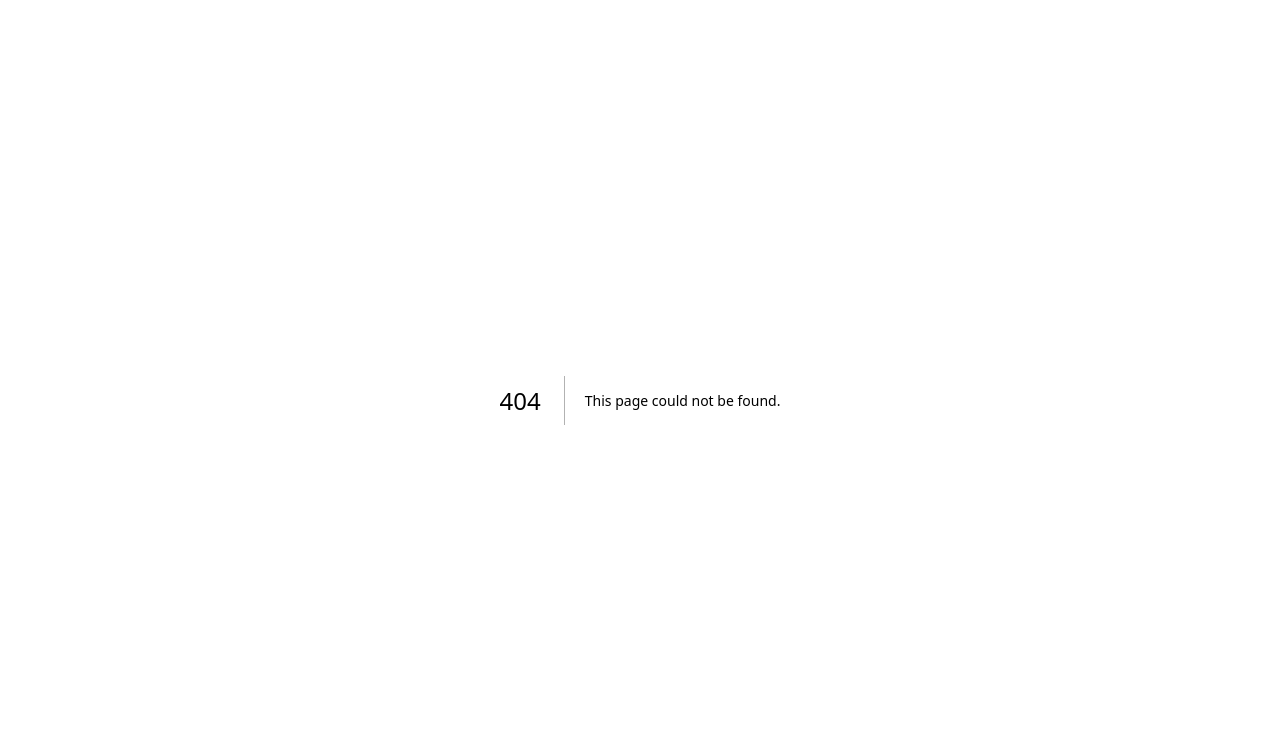
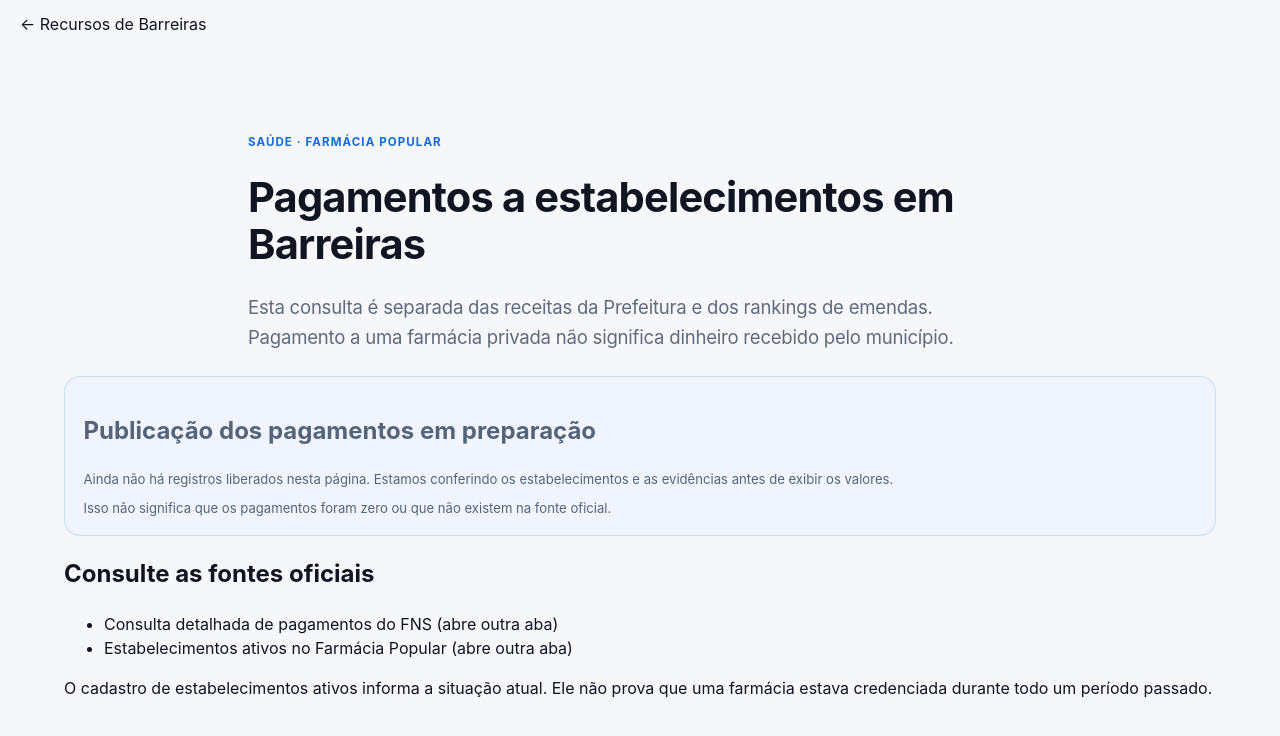
Before and after one commit to maxsuellbomfim/barreiras-em-dados, a Next.js app in the folder apps/web/: page /recursos/saude in a window 1280 px wide. Before the commit this address had no page. Shown: the top 736 px of the page. Built offline with nearby package versions, Linux system fonts and the light colour scheme.

Commit message:
feat: prepare separate health resources page with explicit pending state

```diff
--- a/apps/web/app/recursos/page.tsx
+++ b/apps/web/app/recursos/page.tsx
@@ -2737,6 +2737,7 @@ export default async function ParliamentaryResourcesPage({
         <div className="section-heading">
           <span className="eyebrow">Dinheiro que chega a Barreiras</span>
           <h1 id="resources-title">Quem destinou recursos para a cidade?</h1>
+          <p><a href="/recursos/saude">Saúde: acompanhe a preparação da consulta de Farmácia Popular →</a></p>
           <p>
             Veja o autor informado pela fonte oficial, quanto foi destinado e
             quanto chegou ao estágio de pagamento. Pessoas, comissões e bancadas
--- /dev/null
+++ b/apps/web/app/recursos/saude/page.tsx
@@ -0,0 +1,13 @@
+import type { Metadata } from 'next';
+import { readPharmacyPublication } from '../../../lib/pharmacy-publication.mjs';
+import { PharmacyPayments } from './pharmacy-payments';
+
+export const metadata: Metadata = { title: 'Recursos da saúde' };
+
+export default function HealthResourcesPage() {
+  // No public database projection is enabled yet. Never substitute private
+  // captures or demonstration records for reviewed public data.
+  const publication = readPharmacyPublication(null);
+  return <main><header className="site-header"><a href="/recursos">← Recursos de Barreiras</a></header>
+    <PharmacyPayments publication={publication}/></main>;
+}
--- /dev/null
+++ b/apps/web/app/recursos/saude/pharmacy-payments.tsx
@@ -0,0 +1,37 @@
+import type { PharmacyPublication } from '../../../lib/pharmacy-publication.mjs';
+import { formatBrlDecimal } from '../../../lib/revenues';
+
+
+export function PharmacyPayments({ publication }: { publication: PharmacyPublication }) {
+  return <section className="section" aria-labelledby="pharmacy-title">
+    <div className="section-heading">
+      <span className="eyebrow">Saúde · Farmácia Popular</span>
+      <h1 id="pharmacy-title">Pagamentos a estabelecimentos em Barreiras</h1>
+      <p>Esta consulta é separada das receitas da Prefeitura e dos rankings de emendas.
+        Pagamento a uma farmácia privada não significa dinheiro recebido pelo município.</p>
+    </div>
+    {publication.status !== 'ready' ? <aside className="transfer-reading-guide" aria-labelledby="pharmacy-status">
+      <h2 id="pharmacy-status">{publication.status === 'pending' ? 'Publicação dos pagamentos em preparação' : 'Dados temporariamente indisponíveis'}</h2>
+      <p>{publication.status === 'pending' ? 'Ainda não há registros liberados nesta página. Estamos conferindo os estabelecimentos e as evidências antes de exibir os valores.' : 'Não foi possível validar os registros para exibição. Os valores foram omitidos até a conferência.'}</p>
+      <p>Isso não significa que os pagamentos foram zero ou que não existem na fonte oficial.</p>
+    </aside> : <>
+      <h2>Registros de {publication.year}</h2>
+      <p>Valores informados pelo FNS. Não comprovam, isoladamente, a execução do serviço.
+        Este recorte não representa necessariamente todos os pagamentos do ano.</p>
+      <ul>{publication.records.map(row => <li key={row.id} className="transfer-reading-guide">
+        <h3>{row.establishment}</h3>
+        <dl><dt>Data do documento de pagamento</dt><dd>{row.date.split('-').reverse().join('/')}</dd>
+          <dt>Valor líquido informado pelo FNS</dt><dd>{formatBrlDecimal(row.amount)}</dd></dl>
+        <details><summary>Identificação da evidência preservada</summary>
+          <p style={{overflowWrap:'anywhere'}}>SHA-256: <code>{row.sha256}</code></p></details>
+      </li>)}</ul>
+    </>}
+    <h2>Consulte as fontes oficiais</h2>
+    <ul>
+      <li><a href="https://consultafns.saude.gov.br/#/detalhada" target="_blank" rel="noreferrer">Consulta detalhada de pagamentos do FNS (abre outra aba)</a></li>
+      <li><a href="https://infoms.saude.gov.br/extensions/SEIDIGI_DEMAS_PFPB_ENDERECOS/index.html" target="_blank" rel="noreferrer">Estabelecimentos ativos no Farmácia Popular (abre outra aba)</a></li>
+    </ul>
+    <p>O cadastro de estabelecimentos ativos informa a situação atual. Ele não prova que
+      uma farmácia estava credenciada durante todo um período passado.</p>
+  </section>;
+}
--- /dev/null
+++ b/apps/web/lib/pharmacy-publication.mjs
@@ -0,0 +1,25 @@
+// Only consume a server-side, reviewed public projection, never raw FNS JSON.
+// These checks supplement, not replace, database publication authorization.
+export function readPharmacyPublication(input) {
+  if (input == null) return { status: 'pending', records: [] };
+  const blocked = { status: 'unavailable', records: [] };
+  if (input.approved !== true || input.evidenceCurrent !== true ||
+      !Number.isInteger(input.year) || input.year < 2021 || input.year > 2100 ||
+      !Array.isArray(input.records) || input.records.length === 0 || input.records.length > 25) return blocked;
+  const seen = new Set();
+  const records = [];
+  for (const row of input.records) {
+    if (!row || typeof row.id !== 'string' || !/^[a-zA-Z0-9-]{1,80}$/.test(row.id) || seen.has(row.id) ||
+        row.identityVerified !== true || row.reconciliation !== 'standalone_fns' ||
+        row.program !== 'FARMACIA POPULAR' || row.municipality !== '290320' || row.beneficiaryType !== 'institution' ||
+        typeof row.establishment !== 'string' || row.establishment.trim().length < 2 || row.establishment.length > 180 ||
+        typeof row.sha256 !== 'string' || !/^[a-f0-9]{64}$/.test(row.sha256) ||
+        typeof row.amount !== 'string' || !/^\d{1,12}\.\d{2}$/.test(row.amount) ||
+        typeof row.date !== 'string' || !/^\d{4}-\d{2}-\d{2}$/.test(row.date)) return blocked;
+    const date = new Date(`${row.date}T00:00:00Z`);
+    if (!Number.isFinite(date.getTime()) || date.toISOString().slice(0,10) !== row.date || date.getUTCFullYear() !== input.year) return blocked;
+    seen.add(row.id);
+    records.push({id:row.id, establishment:row.establishment.trim(), date:row.date, amount:row.amount, sha256:row.sha256});
+  }
+  return { status: 'ready', year: input.year, records };
+}
```
Also changed, not shown: apps/web/lib/pharmacy-publication.d.mts (added), 3 other files (tests, documents, lock files or other folders).
